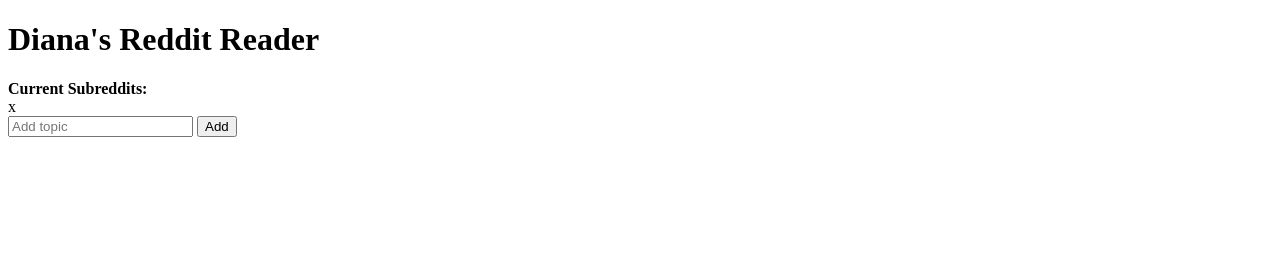
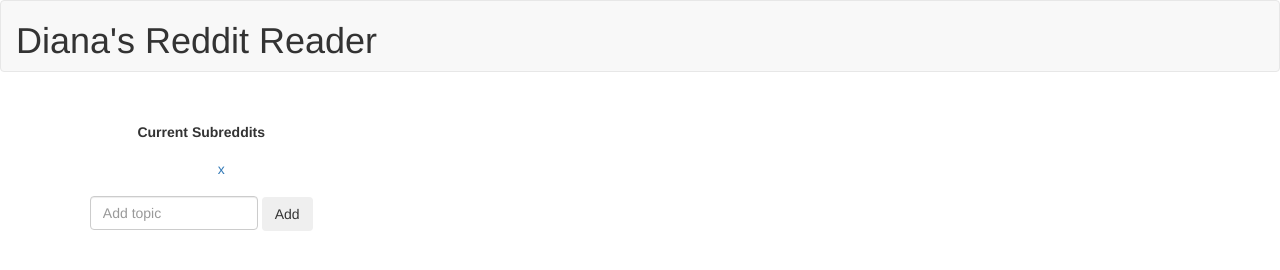
Before and after one commit to dianajohnson13/reddit-reader, a website: page client/index.html in a window 1280 px wide. Drawn offline with nearby package versions, Linux system fonts and the light colour scheme; some packages are replaced by stand-ins of ours; no server answers.

Commit message:
add basic styling

```diff
--- a/client/app/subreddit/subreddit.html
+++ b/client/app/subreddit/subreddit.html
@@ -1,26 +1,43 @@
+<div class="container">
+  <div id="feed"class="row">
+
+    <div id="subreddit-adder" class="col-md-3">
+      <p><strong>Current Subreddits</strong></p>
+      <div id="current-topics">
+        <ul>
+          <li id="topic" ng-repeat="(subreddit, name) in data.subreddits">
             <div>
-  <div id='container'>
+              <span>{{subreddit}}</span>
+              <span><a class="btn" ng-click="removeTopic(subreddit)">x</a></span>
+            </div>
+          </li>
+        </ul>
+      </div>
+      <form ng-submit='addTopic(newTopic)'>
+        <input id="add-topic" class="form-control" placeholder='Add topic' ng-model="newTopic"/>
+        <button class="btn"type='submit'>Add</button>
+      </form>
+    </div>
+
+    <div id='posts' class="col-md-9">
       <ul>
         <li class="post" ng-repeat="post in data.posts">
           <div>
-        <span class='info'>
-          <div class="title">{{post.data.title}}</div>
+          <span id='post-info' class="row">
+            <div class="col-md-3">
+              <img class="image" src={{post.data.thumbnail}} alt="">
+            </div>
+            <div class="col-md-8">
+              <a class="post-title" href={{post.data.url}} target="_blank">{{post.data.title}}</a>
+              <p class="author-date-time">Submitted by {{post.data.author}}</p>
+              <p class="subred">Subreddit: {{post.data.subreddit}}</p>
+            </div>
+
           </span>
           </div>
         </li>
       </ul>
     <div>
-  <div id="subreddit-adder">
-    <div><strong>Current Subreddits:</strong></div>
-    <div id="current-topics" ng-repeat="(subreddit, name) in data.subreddits">
-      <span>
-        <div>{{subreddit}}</div>
-        <a class="btn" ng-click="removeTopic(subreddit)">x</a>
-      </span>
-    </div>
-    <form ng-submit='addTopic(newTopic)'>
-      <input class='add-topic' placeholder='Add topic' ng-model="newTopic"/>
-      <button type='submit'>Add</button>
-    </form>
+
   </div>
 </div>
--- a/client/index.html
+++ b/client/index.html
@@ -3,9 +3,15 @@
   <head>
     <meta charset="utf-8" />
     <title>reader</title>
+    <link rel="stylesheet" type="text/css" href="styles/style.css" />
+    <link href="bower_components/bootstrap/dist/css/bootstrap.min.css" rel="stylesheet">
   </head>
   <body>
-    <h1>Diana's Reddit Reader</h1>
+    <nav class="navbar navbar-default">
+      <div class="container-fluid">
+        <h1 id="header">Diana's Reddit Reader</h1>
+      </div>
+    </nav>
 
     <div ng-view></div>
 
--- /dev/null
+++ b/client/styles/style.css
@@ -0,0 +1,46 @@
+.container {
+  padding-top: 10px;
+}
+
+/* current subreddit list and adder */
+
+#subreddit-adder {
+  padding: 20px;
+  text-align: center;
+}
+
+#current-topics ul {
+  list-style: none;
+}
+
+#current-topics ul li {
+  align: left;
+}
+
+a:hover {
+  font-weight: bold;
+}
+
+#add-topic {
+  width: 12em;
+  display: inline;
+}
+
+/* posts */
+
+#posts ul {
+  list-style: none;
+}
+
+.post {
+  padding: 4px;
+  border-bottom: 1px solid #d9d9d9;
+}
+
+#post-info div p {
+  margin: 0px;
+}
+
+.post-title {
+  font-weight: bold;
+}
```
Lines whose indentation alone changed are shown as unchanged.
